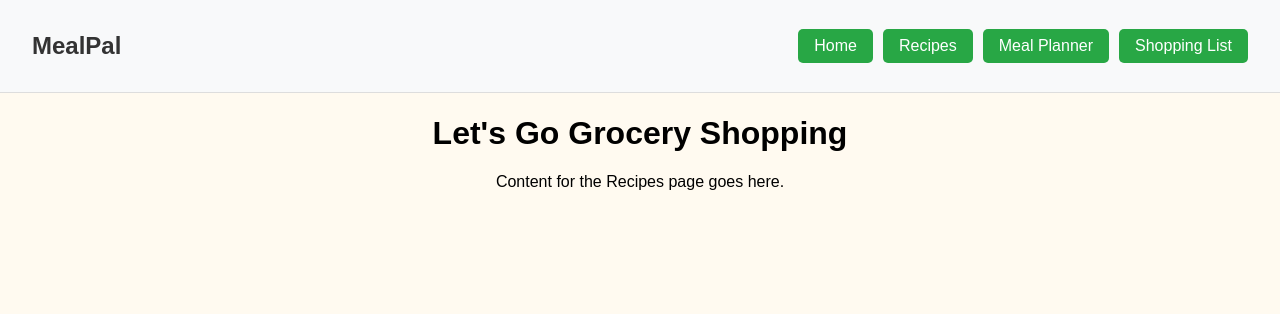
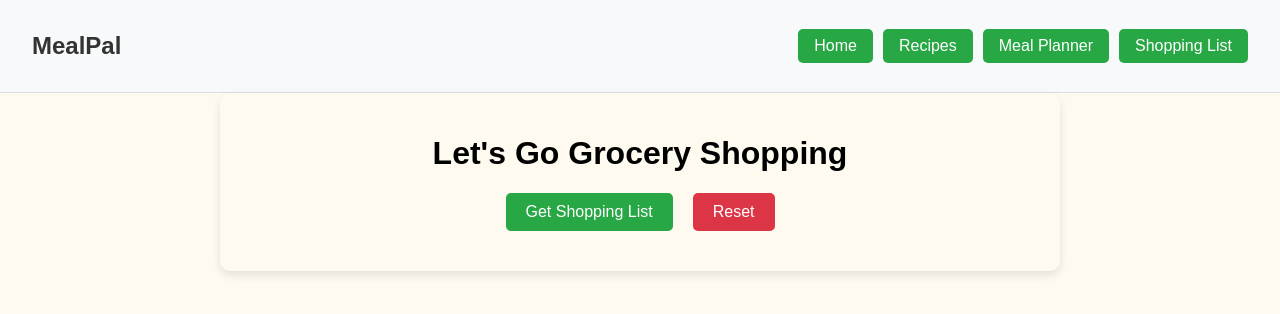
Before and after one commit to Mago-RM/MealPlanner, a Vue app in the folder mealpal-vue/: page /shopping-list in a window 1280 px wide. Shown: the top 314 px of the page. Built offline with nearby package versions, Linux system fonts and the light colour scheme.

Commit message:
Shopping list Updated

```diff
--- a/mealpal-vue/src/views/MealPlannerView.vue
+++ b/mealpal-vue/src/views/MealPlannerView.vue
@@ -115,26 +115,33 @@ export default {
       });
     },
     saveToJSON() {
-      // Combine week plan and recipes for saving
-      const data = {
-        weekPlan: this.weekDays,
-        recipes: this.recipes,
-      };
-
-      // Create a JSON Blob and trigger download
-      const blob = new Blob([JSON.stringify(data, null, 2)], {
+      // Save week plan
+      const weekPlanBlob = new Blob([JSON.stringify(this.weekDays, null, 2)], {
         type: "application/json",
       });
-      const url = URL.createObjectURL(blob);
-      const a = document.createElement("a");
-      a.href = url;
-      a.download = "week_plan.json";
-      document.body.appendChild(a);
-      a.click();
-      document.body.removeChild(a);
-      URL.revokeObjectURL(url);
+      const weekPlanUrl = URL.createObjectURL(weekPlanBlob);
+      const weekPlanLink = document.createElement("a");
+      weekPlanLink.href = weekPlanUrl;
+      weekPlanLink.download = "week_plan.json";
+      document.body.appendChild(weekPlanLink);
+      weekPlanLink.click();
+      document.body.removeChild(weekPlanLink);
+      URL.revokeObjectURL(weekPlanUrl);
 
-      console.log("JSON file saved successfully!");
+      // Save recipes
+      const recipesBlob = new Blob([JSON.stringify(this.recipes, null, 2)], {
+        type: "application/json",
+      });
+      const recipesUrl = URL.createObjectURL(recipesBlob);
+      const recipesLink = document.createElement("a");
+      recipesLink.href = recipesUrl;
+      recipesLink.download = "recipes.json";
+      document.body.appendChild(recipesLink);
+      recipesLink.click();
+      document.body.removeChild(recipesLink);
+      URL.revokeObjectURL(recipesUrl);
+
+      console.log("Week plan and recipes JSON files saved successfully!");
     },
   },
 };
--- a/mealpal-vue/src/views/ShoppingListView.vue
+++ b/mealpal-vue/src/views/ShoppingListView.vue
@@ -1,16 +1,141 @@
 <template>
-  <div class="recipes">
-    <h1 class="text-2xl font-bold">Let's Go Grocery Shopping</h1>
-    <p>Content for the Recipes page goes here.</p>
+  <div class="shopping-list-container">
+    <h1 class="text-2xl font-bold mb-4">Let's Go Grocery Shopping</h1>
+
+    <div class="actions">
+      <button class="get-list-button" @click="generateShoppingList">Get Shopping List</button>
+      <button class="reset-button" @click="resetShoppingList">Reset</button>
+    </div>
+
+    <div v-if="shoppingList.length" class="shopping-list">
+      <h2 class="text-xl font-semibold mt-6">Your Shopping List:</h2>
+      <ul class="list-disc pl-5 mt-4">
+        <li v-for="(item, index) in shoppingList" :key="index">
+          {{ item.quantity }} {{ item.unit }} {{ item.name }}
+        </li>
+      </ul>
+    </div>
   </div>
 </template>
 
 <script>
 export default {
   name: "ShoppingListView",
+  data() {
+    return {
+      shoppingList: [], // Array to store the generated shopping list
+    };
+  },
+  methods: {
+    async generateShoppingList() {
+      try {
+        // Fetch meal planner data
+        const mealPlannerResponse = await fetch("/week_plan.json");
+        if (!mealPlannerResponse.ok) {
+          throw new Error("Failed to fetch week_plan.json");
+        }
+        const mealPlanner = await mealPlannerResponse.json();
+
+        // Fetch recipes data
+        const recipesResponse = await fetch("/recipes.json");
+        if (!recipesResponse.ok) {
+          throw new Error("Failed to fetch recipes.json");
+        }
+        const recipes = await recipesResponse.json();
+
+        // Collect ingredients for all selected meals
+        const ingredientsMap = {};
+        mealPlanner.forEach((day) => {
+          day.meals.forEach((meal) => {
+            const recipe = recipes.find((r) => r.name === meal.recipe);
+            if (recipe) {
+              recipe.ingredients.forEach((ingredient) => {
+                const key = `${ingredient.name}-${ingredient.unit}`;
+                if (!ingredientsMap[key]) {
+                  ingredientsMap[key] = {
+                    name: ingredient.name,
+                    unit: ingredient.unit,
+                    quantity: 0,
+                  };
+                }
+                ingredientsMap[key].quantity += ingredient.quantity;
+              });
+            }
+          });
+        });
+
+        // Convert the ingredients map to an array
+        this.shoppingList = Object.values(ingredientsMap);
+      } catch (error) {
+        console.error("Error generating shopping list:", error.message);
+        alert("Failed to generate shopping list. Please check your data files.");
+      }
+    },
+    resetShoppingList() {
+      this.shoppingList = []; // Clear the shopping list
+    },
+  },
 };
 </script>
 
 <style scoped>
-/* Add styles here if needed */
+.shopping-list-container {
+  max-width: 800px;
+  margin: 0 auto;
+  text-align: center;
+  padding: 20px;
+  background-color: #fffaf0; /* Beige background */
+  border-radius: 10px;
+  box-shadow: 0 4px 10px rgba(0, 0, 0, 0.1);
+}
+
+.actions {
+  display: flex;
+  justify-content: center;
+  gap: 20px;
+  margin-bottom: 20px;
+}
+
+.get-list-button {
+  background-color: #28a745; /* Green */
+  color: white;
+  border: none;
+  padding: 10px 20px;
+  border-radius: 5px;
+  cursor: pointer;
+  font-size: 1rem;
+  transition: background-color 0.3s ease;
+}
+
+.get-list-button:hover {
+  background-color: #218838;
+}
+
+.reset-button {
+  background-color: #dc3545; /* Red */
+  color: white;
+  border: none;
+  padding: 10px 20px;
+  border-radius: 5px;
+  cursor: pointer;
+  font-size: 1rem;
+  transition: background-color 0.3s ease;
+}
+
+.reset-button:hover {
+  background-color: #c82333;
+}
+
+.shopping-list {
+  text-align: left;
+  margin-top: 20px;
+}
+
+.shopping-list h2 {
+  margin-bottom: 10px;
+}
+
+.list-disc {
+  list-style-type: disc;
+}
 </style>
```
Also changed, not shown: mealpal-vue/week_plan.json (+6 -1 lines).
